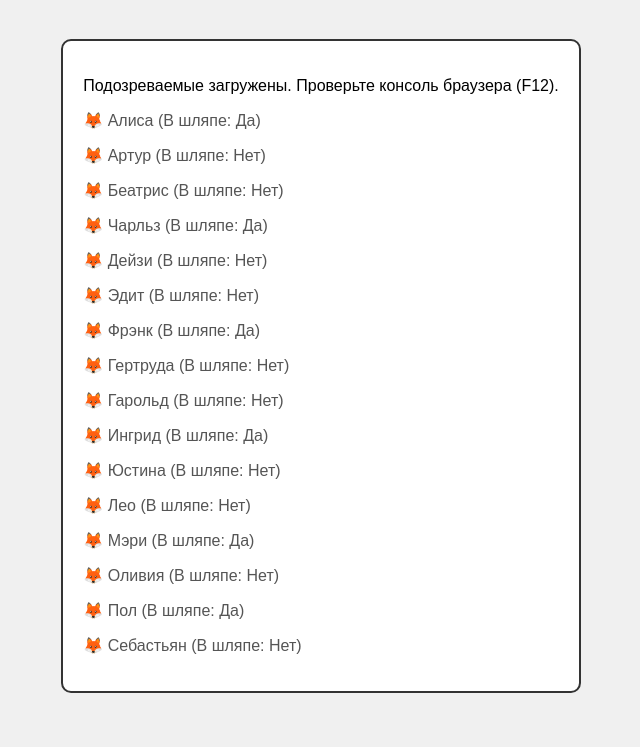
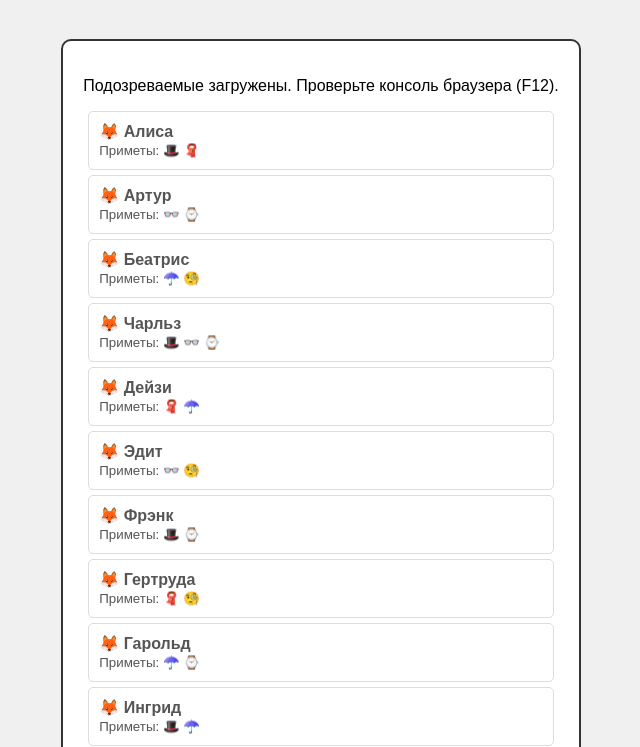
Before and after one commit to Lexx143/cunning_fox, a plain HTML site: page index.html in a window 1280 px wide. Shown: the part 69-816 px from the top of the page, without its empty margins (319-959 px from the left). Drawn offline with Linux system fonts and the light colour scheme.

Commit message:
Improved suspects list with icons

```diff
--- a/index.html
+++ b/index.html
@@ -38,11 +38,27 @@
 
     <script>
         // Код, который выведет имена лис на страницу
-        const listDiv = document.getElementById('fox-names');
+       const listDiv = document.getElementById('fox-names');
+
         suspects.forEach(fox => {
-            const p = document.createElement('p');
-            p.textContent = `🦊 ${fox.name} (В шляпе: ${fox.hat ? 'Да' : 'Нет'})`;
-            listDiv.appendChild(p);
+            const card = document.createElement('div');
+            card.style.border = "1px solid #ddd";
+            card.style.margin = "5px";
+            card.style.padding = "10px";
+            card.style.borderRadius = "5px";
+
+            // Создаем строку со всеми приметами
+            const attributes = [
+                fox.hat ? "🎩" : "",
+                fox.glasses ? "👓" : "",
+                fox.scarf ? "🧣" : "",
+                fox.umbrella ? "☂️" : "",
+                fox.monocle ? "🧐" : "",
+                fox.watch ? "⌚" : ""
+            ].filter(icon => icon !== "").join(" "); // Убираем пустые и соединяем иконки
+
+            card.innerHTML = `<strong>🦊 ${fox.name}</strong> <br> <small>Приметы: ${attributes || "нет"}</small>`;
+            listDiv.appendChild(card);
         });
     </script>
 </body>
```
